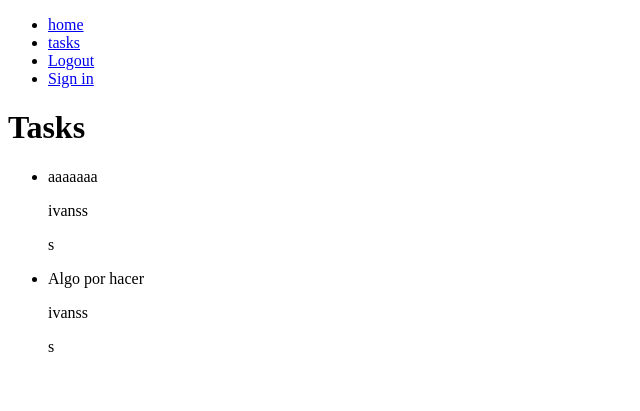
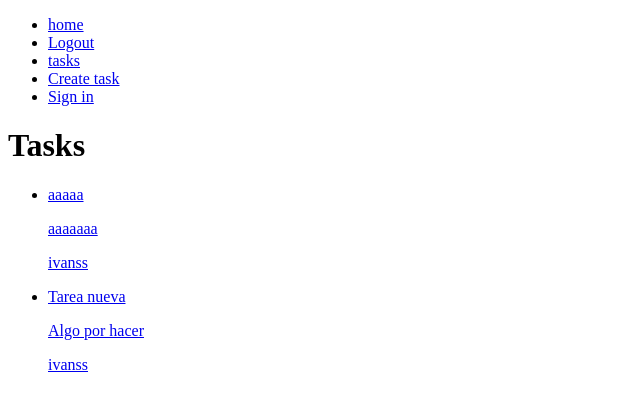
Before and after one commit to IvanSS22030/Django-crud, a Django app: page /tasks/ in a window 1280 px wide. Shown: the top 411 px of the page, without its empty margins (0-640 px from the left). Run offline with Django 4.2, Linux system fonts and the light colour scheme; a user stored in the database is signed in; data comes from the database, SQL or seed files in the repository; both versions use the stored data as it was after the commit.

Commit message:
This has almost all views in one page

```diff
--- a/djangocrud/urls.py
+++ b/djangocrud/urls.py
@@ -25,6 +25,7 @@ urlpatterns = [
     path('tasks/', views.tasks, name="tasks"),
     path('logout/', views.signout, name="logout"),
     path('signin/', views.signin, name="signin"),
-    path('tasks/create/', views.create_Task, name="create_task")
+    path('tasks/create/', views.create_Task, name="create_task"),
+    path('tasks/<int:task_id>/', views.task_detail, name="task_detail")
     ,
 ]
--- a/tasks/templates/base.html
+++ b/tasks/templates/base.html
@@ -20,17 +20,23 @@
                   <a href="/">home</a>
 
                 </li>
-                <li>
-
-                    <a href="/tasks">tasks</a>
-
-                  </li>
 
 
                     {% if user.is_authenticated %}
                     <li>
 
                         <a href="/logout">Logout</a>
+
+                      </li>
+
+                      <li>
+
+                        <a href="/tasks">tasks</a>
+
+                      </li>
+                      <li>
+
+                        <a href="/tasks/create/">Create task</a>
 
                       </li>
                       {% else %}
--- a/tasks/templates/tasks.html
+++ b/tasks/templates/tasks.html
@@ -5,15 +5,19 @@
 <ul>
     {% for task in tasks%}
     <li>
+       <a href="{% url 'task_detail' task.id %}">
         {% if tasks.important %}
-        <h1>{{task.title}} </h1>
+        <strong>{{task.title}} </strong>
+        {% else %}
+        {{task.title}}
         {% endif %}
         <p>{{task.description}} </p>
         <p>{{task.user.username }}</p>
         <p> {{tasks.important}}</p>
 
+       </a>
 
-s
+
         </li>
 
     {% endfor %}
--- a/tasks/views.py
+++ b/tasks/views.py
@@ -1,4 +1,4 @@
-from django.shortcuts import render, redirect
+from django.shortcuts import render, redirect, get_object_or_404
 from django.contrib.auth.forms import UserCreationForm, AuthenticationForm
 from django.contrib.auth.models import User
 from  django.db import IntegrityError
@@ -63,18 +63,9 @@ def create_Task(request):
         "error": "Please provide valid data"
     })
 
-
-
-
-
-
-
-
-
-
-
-
-
+def task_detail(request, task_id):
+    task = get_object_or_404(Task, pk=task_id)
+    return render (request, 'task_detail.html',{'task':task})
 
 def signout(request):
     logout(request)
```
Also changed, not shown: tasks/templates/task_detail.html (added, +8 -0 lines), db.sqlite3.
